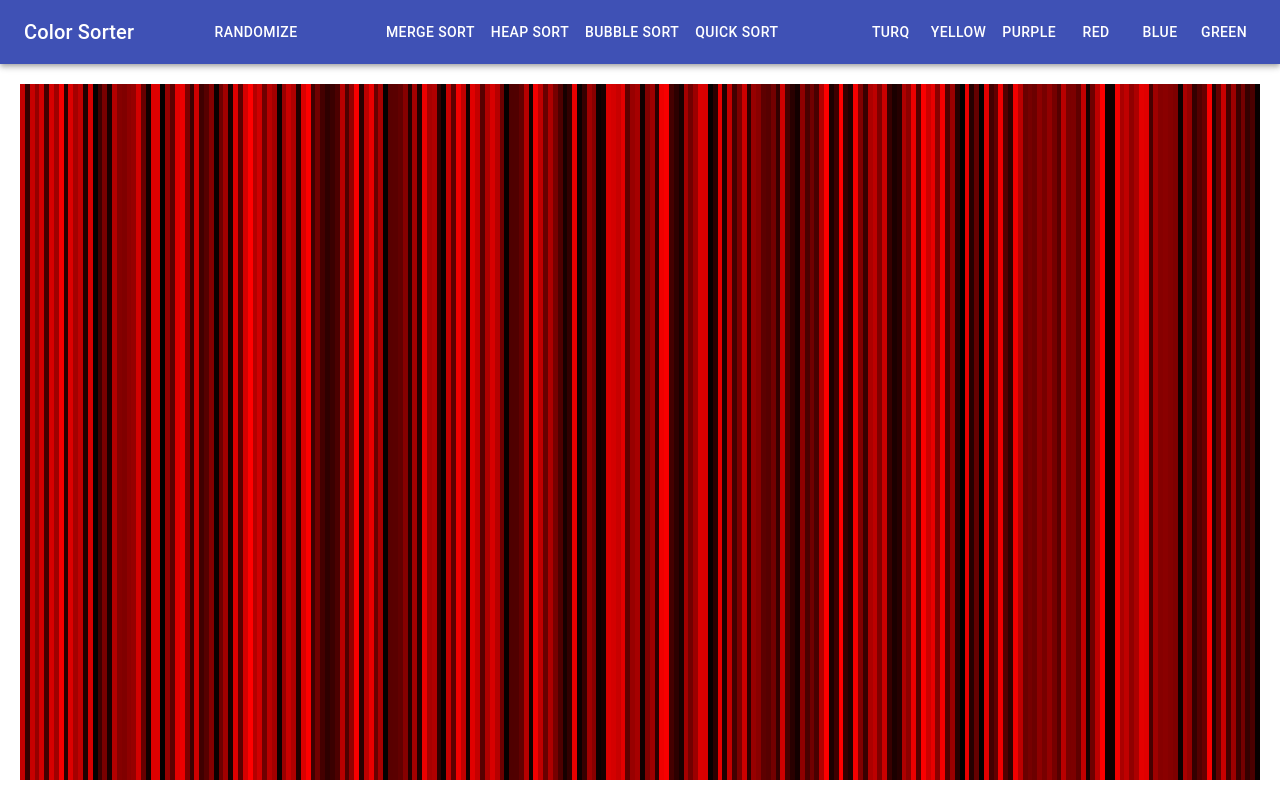
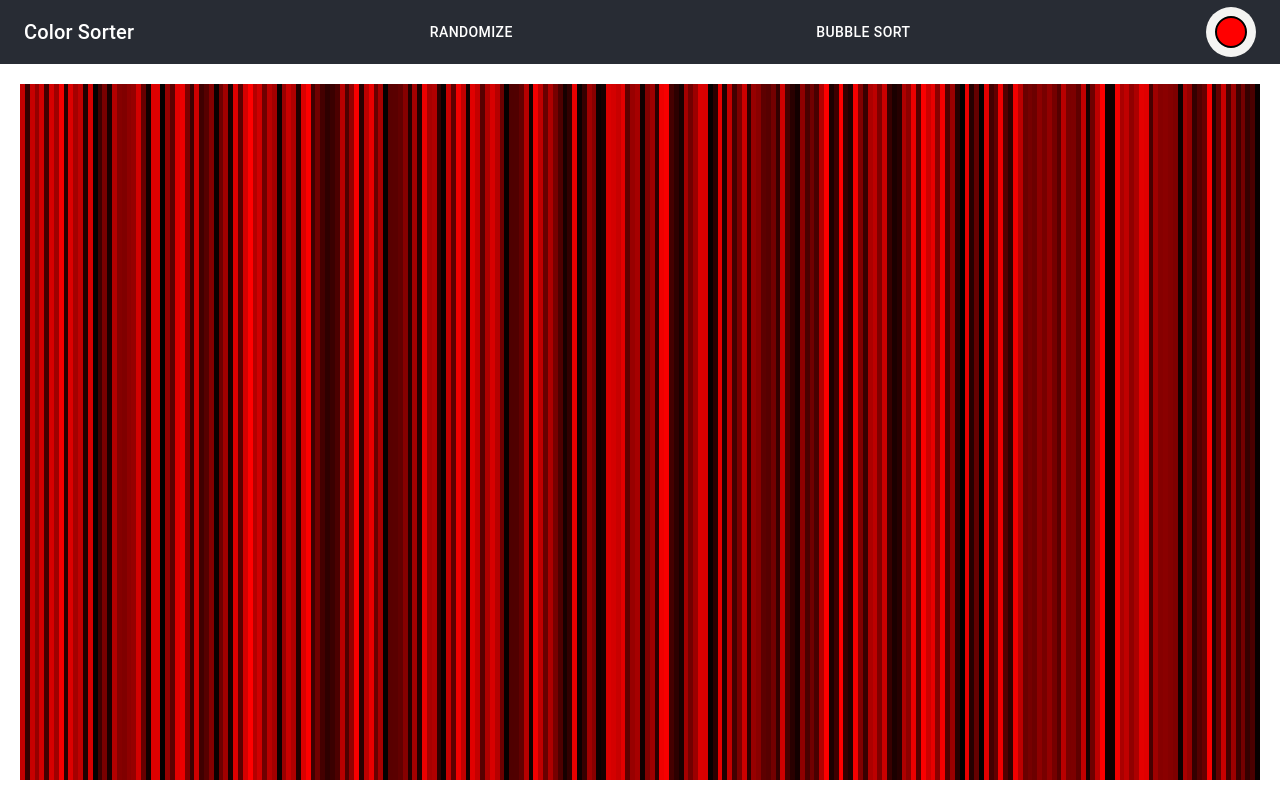
Before and after one commit to smcgrath0/Color-Sorter, a React app: page / in a window 1280 px wide. Built offline with nearby package versions, Linux system fonts and the light colour scheme.

Commit message:
added header color styles

```diff
--- a/src/App.css
+++ b/src/App.css
@@ -14,13 +14,8 @@
   }
 }
 
-.App-header {
+header {
   background-color: #282c34;
-  min-height: 100vh;
-  display: flex;
-  flex-direction: column;
-  align-items: center;
-  justify-content: center;
   font-size: calc(10px + 2vmin);
   color: white;
 }
--- a/src/context/context.js
+++ b/src/context/context.js
@@ -5,7 +5,7 @@ const AppContext = React.createContext();
 class AppProvider extends Component {
   // Context state
   state = {
-    currentColor: "",
+    currentColor: "red",
     currentSort: "",
     currentColorArray: [...Array(256).keys()],
     sortedArray: [...Array(256).keys()],
--- a/src/header/header.css
+++ b/src/header/header.css
@@ -0,0 +1,79 @@
+.header .color-list {
+    height:50px;
+    width: 50px;
+    max-width: 50px;
+    position: relative;
+}
+.header .inner-color-list {
+    position: absolute;
+    top:0;
+    left:0;
+    height:600%;
+    width: 50px;
+    overflow: hidden;
+    display: flex;
+    align-items: center;
+    justify-content: center;
+    flex-wrap: wrap;
+    flex-direction: column;
+    background-color: #f4f4f2;
+    border-radius: 25px;
+    max-height: 50px;
+    transition: max-height 0.5s;
+    will-change: max-height;
+    max-width: 50px;
+    padding: 9px;
+    box-sizing: border-box;
+}
+.header .inner-color-list:hover {
+    max-height: 254px;
+}
+.header .inner-color-list:hover .color-btn{
+    max-height: 32px;
+    margin-bottom: 8px;
+    max-width: 32px;
+    transition: max-height 1s, max-width 1s;
+}
+.header .inner-color-list:hover .color-btn:last-of-type{
+    margin-bottom: 0;
+}
+.header .color-btn {
+    height:32px;
+    width: 32px;
+    border-radius: 50%;
+    font-size: 0;
+    padding: 0;
+    min-width: 0;
+    max-width: 0px;
+    max-height: 0;
+    transition: max-height 0.5s, max-width 0.5s;
+    will-change: max-height, max-width;
+    /* margin-bottom: 8px; */
+    /* border: 2px solid rgba(0,0,0,0); */
+}
+
+.header .color-btn.active {
+    max-height: 32px;
+    max-width: 32px;
+    margin-bottom: 0px;
+    border: 2px solid black;
+}
+
+.header .color-btn.turq-btn {
+    background-color: rgb(0,255,255);
+}
+.header .color-btn.purple-btn {
+    background-color: rgb(255,0,255);
+}
+.header .color-btn.blue-btn {
+    background-color: rgb(0,0,255);
+}
+.header .color-btn.green-btn {
+    background-color: rgb(0,255,0);
+}
+.header .color-btn.red-btn {
+    background-color: rgb(255,0,0);
+}
+.header .color-btn.yellow-btn {
+    background-color: rgb(255,255,0);
+}
--- a/src/header/header.js
+++ b/src/header/header.js
@@ -26,6 +26,7 @@ function Header() {
 
     let check = currentObject.array.filter((element, index) => element === context.sortedArray[index] ? false : true);
     if (check.length === 0) {
+      setCounter(0);
       setIsLoading(false);
     }
   }
@@ -78,7 +79,7 @@ function Header() {
   };
 
   return (
-    <AppBar position="static">
+    <AppBar position="static" class="header">
       <Toolbar style={{ display: "flex", justifyContent: "space-between" }}>
         <div style={{ display: "flex" }}>
           <Typography variant="h6" className="header-title">
@@ -99,7 +100,7 @@ function Header() {
         </div>
 
         <div>
-          <Button
+          {/* <Button
             color="inherit"
             className="btn btn-sort merge"
             onClick={(e) => {
@@ -118,7 +119,7 @@ function Header() {
             }}
           >
             Heap Sort
-          </Button>
+          </Button> */}
           <Button
             color="inherit"
             className="btn btn-sort bubble"
@@ -129,7 +130,7 @@ function Header() {
           >
             Bubble Sort
           </Button>
-          <Button
+          {/* <Button
             color="inherit"
             className="btn btn-sort quick"
             onClick={(e) => {
@@ -138,13 +139,14 @@ function Header() {
             }}
           >
             Quick Sort
-          </Button>
+          </Button> */}
         </div>
 
-        <div>
+        <div class="color-list">
+          <div class="inner-color-list">
             <Button
               color="inherit"
-            className="btn turq-btn"
+              className={"btn color-btn turq-btn " + (context.currentColor === 'turq' ? ' active ' : '')}
               onClick={(e) => {
                 context.changeColor(e);
                 handleRandomClick(e);
@@ -154,7 +156,7 @@ function Header() {
             </Button>
             <Button
               color="inherit"
-            className="btn yellow-btn"
+              className={"btn color-btn yellow-btn " + (context.currentColor === 'yellow' ? ' active ' : '')}
               onClick={(e) => {
                 context.changeColor(e);
                 handleRandomClick(e);
@@ -164,7 +166,7 @@ function Header() {
             </Button>
             <Button
               color="inherit"
-            className="btn purple-btn"
+              className={"btn color-btn purple-btn " + (context.currentColor === 'purple' ? ' active ' : '')}
               onClick={(e) => {
                 context.changeColor(e);
                 handleRandomClick(e);
@@ -174,7 +176,7 @@ function Header() {
             </Button>
             <Button
               color="inherit"
-            className="btn red-btn"
+              className={"btn color-btn red-btn " + (context.currentColor === 'red' ? ' active ' : '')}
               onClick={(e) => {
                 context.changeColor(e);
                 handleRandomClick(e);
@@ -184,7 +186,7 @@ function Header() {
             </Button>
             <Button
               color="inherit"
-            className="btn blue-btn"
+              className={"btn color-btn blue-btn " + (context.currentColor === 'blue' ? ' active ' : '')}
               onClick={(e) => {
                 context.changeColor(e);
                 handleRandomClick(e);
@@ -194,7 +196,7 @@ function Header() {
             </Button>
             <Button
               color="inherit"
-            className="btn green-btn"
+              className={"btn color-btn green-btn " + (context.currentColor === 'green' ? ' active ' : '')}
               onClick={(e) => {
                 context.changeColor(e);
                 handleRandomClick(e);
@@ -203,6 +205,7 @@ function Header() {
               Green
             </Button>
           </div>
+        </div>
       </Toolbar>
     </AppBar>
   );
```
Lines whose indentation alone changed are shown as unchanged.
